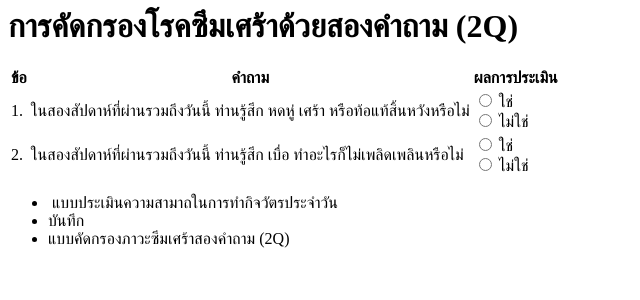
After one commit to likit/dementia-survey-2018, a Flask app: template app/templates/main/twoq.html in a window 1280 px wide. The commit adds this page. Shown: the top 300 px of the page, without its empty margins (0-640 px from the left). Run offline with Flask 2, Linux system fonts and the light colour scheme; the template is opened without the code that fills it, so the values that code supplies are empty; parts of the project's set-up code (start-up, migrations or seed data) failed here and were passed over; some libraries are stand-ins or nearby versions.

Commit message:
added 2Q page

```diff
--- a/app/static/js/app.js
+++ b/app/static/js/app.js
@@ -438,6 +438,8 @@ var ViewModel = function() {
     self.tgds_28 = ko.observable();
     self.tgds_29 = ko.observable();
     self.tgds_30 = ko.observable();
+    self.twoq_1 = ko.observable();
+    self.twoq_2 = ko.observable();
 
     self.filteredHospitals = ko.observableArray();
     self.selectedHospital = ko.observable();
--- a/app/templates/main/index.html
+++ b/app/templates/main/index.html
@@ -45,6 +45,8 @@
                                     แบบบันทึกการประเมิน ADL</a></li>
                                 <li><a data-bind="page-href:'tgds', css: {'is-active': currPageId() === 'tgds'}">
                                     แบบบันทึกการประเมินภาวะซึมเศร้า (TGDS)</a></li>
+                                <li><a data-bind="page-href:'2q', css: {'is-active': currPageId() === '2q'}">
+                                    แบบบันทึกคัดกรองภาวะซึมเศร้าด้วยสองคำถาม (2Q)</a></li>
                                 <li><a data-bind="click: restart">เพิ่มข้อมูล/เริ่มใหม่</a></li>
                             </ul>
                         </aside>
@@ -59,6 +61,7 @@
                       {% include "main/lab.html" %}
                       {% include "main/adl.html" %}
                       {% include "main/tgds.html" %}
+                      {% include "main/twoq.html" %}
                     </div> <!-- column -->
                 </div>
             </section>
--- a/app/templates/main/tgds.html
+++ b/app/templates/main/tgds.html
@@ -667,11 +667,11 @@
         </a>
       </li>
       <li>
-        <a data-bind="page-href:">
+        <a data-bind="page-href: '../2q'">
           <span class="icon">
             <i class="fa fa-arrow-circle-right"></i>
           </span>
-          แบบประเมินสิ่งแวดล้อมฯ&nbsp;
+          แบบคัดกรองภาวะซึมเศร้าสองคำถาม (2Q)&nbsp;
         </a>
       </li>
     </ul>
--- /dev/null
+++ b/app/templates/main/twoq.html
@@ -0,0 +1,84 @@
+<div data-bind="page: {id: '2q', afterShow: function() { currPageId('2q'); }}">
+    <div class="box">
+        <h1 class="title is-size-5">การคัดกรองโรคซึมเศร้าด้วยสองคำถาม (2Q)</h1>
+        <table class="table is-striped">
+            <thead>
+                <tr>
+                    <th>ข้อ</th>
+                    <th>คำถาม</th>
+                    <th>ผลการประเมิน</th>
+                </tr>
+            </thead>
+            <tbody>
+                <tr>
+                    <td>1.</td>
+                    <td>ในสองสัปดาห์ที่ผ่านรวมถึงวันนี้ ท่านรู้สึก หดหู่ เศร้า หรือท้อแท้สิ้นหวังหรือไม่</td>
+                    <td>
+                        <div class="field is-grouped">
+                            <div class="control">
+                            <label class="radio">
+                                <input type="radio" data-bind="checked: twoq_1" name="twoq_1" value="1">
+                                ใช่
+                            </label>
+                            </div>
+                        </div>
+                        <div class="control">
+                            <label class="radio">
+                            <input type="radio" data-bind="checked: twoq_1" name="twoq_1" value="0">
+                            ไม่ใช่
+                            </label>
+                        </div>
+                    </td>
+                </tr>
+                <tr>
+                    <td>2.</td>
+                    <td>ในสองสัปดาห์ที่ผ่านรวมถึงวันนี้ ท่านรู้สึก เบื่อ ทำอะไรก็ไม่เพลิดเพลินหรือไม่</td>
+                    <td>
+                        <div class="field is-grouped">
+                            <div class="control">
+                            <label class="radio">
+                                <input type="radio" data-bind="checked: twoq_2" name="twoq_2" value="1">
+                                ใช่
+                            </label>
+                            </div>
+                        </div>
+                        <div class="control">
+                            <label class="radio">
+                            <input type="radio" data-bind="checked: twoq_2" name="twoq_2" value="0">
+                            ไม่ใช่
+                            </label>
+                        </div>
+                    </td>
+                </tr>
+            </tbody>
+        </table>
+    </div>
+    <div class="tabs is-fullwidth is-toggle is-toggle-rounded">
+        <ul>
+            <li>
+            <a data-bind="page-href: '../adl'">
+                <span class="icon">
+                    <i class="fa fa-arrow-circle-left"></i>
+                </span>
+                &nbsp;แบบประเมินความสามาถในการทำกิจวัตรประจำวัน
+            </a>
+            </li>
+            <li>
+            <a data-bind="click: submitResults">
+                บันทึก&nbsp;
+                <span class="icon">
+                    <i class="fa fa-save"></i>
+                </span>
+            </a>
+            </li>
+            <li>
+            <a data-bind="page-href: '../2q'">
+                <span class="icon">
+                <i class="fa fa-arrow-circle-right"></i>
+                </span>
+                แบบคัดกรองภาวะซึมเศร้าสองคำถาม (2Q)&nbsp;
+            </a>
+            </li>
+        </ul>
+    </div> <!-- tabs -->
+</div>
```
